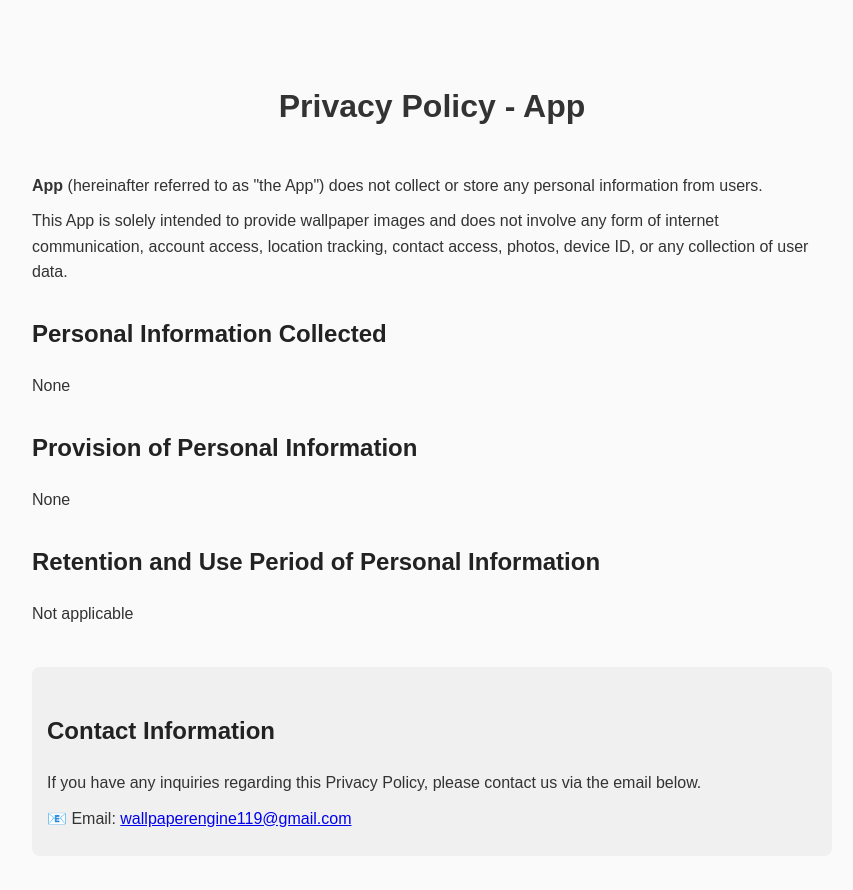
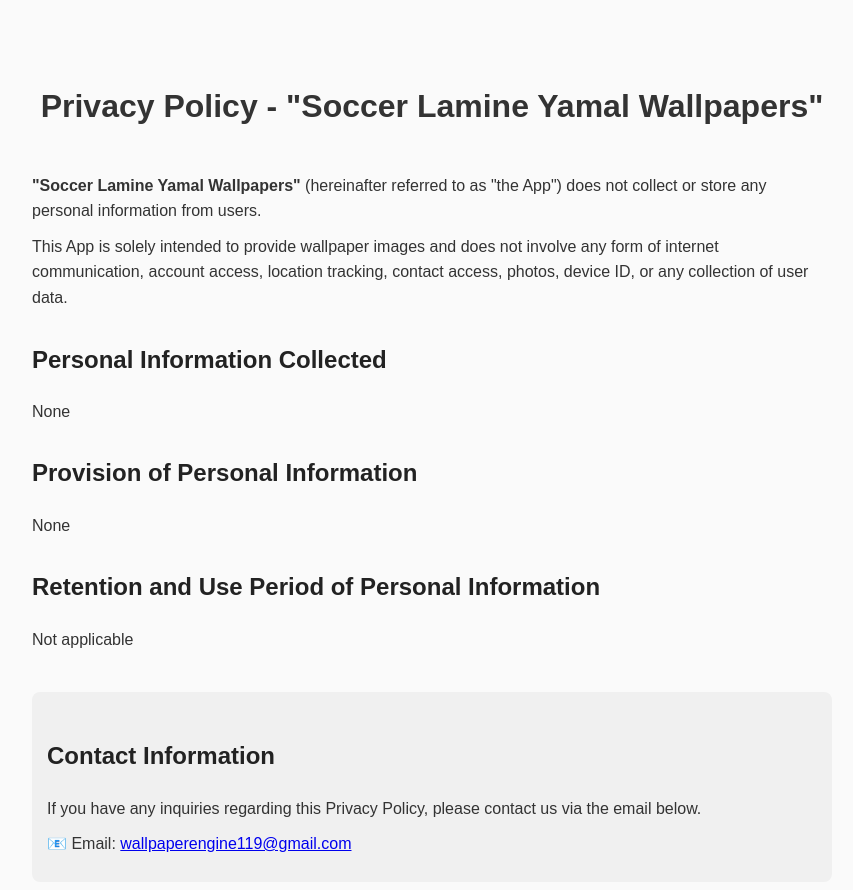
Before and after one commit to chillenglish0/privacy_policy_lamineyamal, a plain HTML site: page index.html in a window 1280 px wide. Shown: the whole page, without its empty margins (208-1061 px from the left). Drawn offline with Linux system fonts and the light colour scheme.

Commit message:
Update and rename index_wallpapers.html to index.html

```diff
--- a/index_wallpapers.html
+++ b/index.html
@@ -2,7 +2,7 @@
 <html lang="en">
 <head>
   <meta charset="UTF-8">
-  <title>Privacy Policy - App</title>
+  <title>Privacy Policy - "Soccer Lamine Yamal Wallpapers"</title>
   <style>
     body {
       font-family: Arial, Helvetica, sans-serif;
@@ -33,9 +33,9 @@
   </style>
 </head>
 <body>
-  <h1>Privacy Policy - App</h1>
+  <h1>Privacy Policy - "Soccer Lamine Yamal Wallpapers"</h1>
 
-  <p><strong>App</strong> (hereinafter referred to as "the App") does not collect or store any personal information from users.</p>
+  <p><strong>"Soccer Lamine Yamal Wallpapers"</strong> (hereinafter referred to as "the App") does not collect or store any personal information from users.</p>
   <p>This App is solely intended to provide wallpaper images and does not involve any form of internet communication, account access, location tracking, contact access, photos, device ID, or any collection of user data.</p>
 
   <h2>Personal Information Collected</h2>
```
